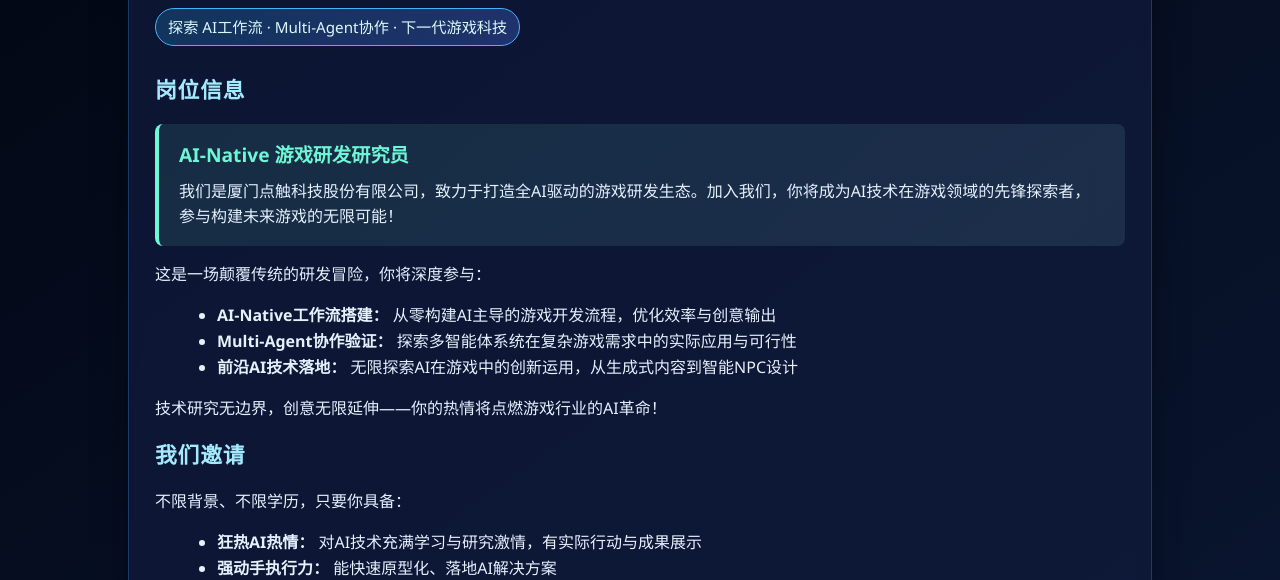
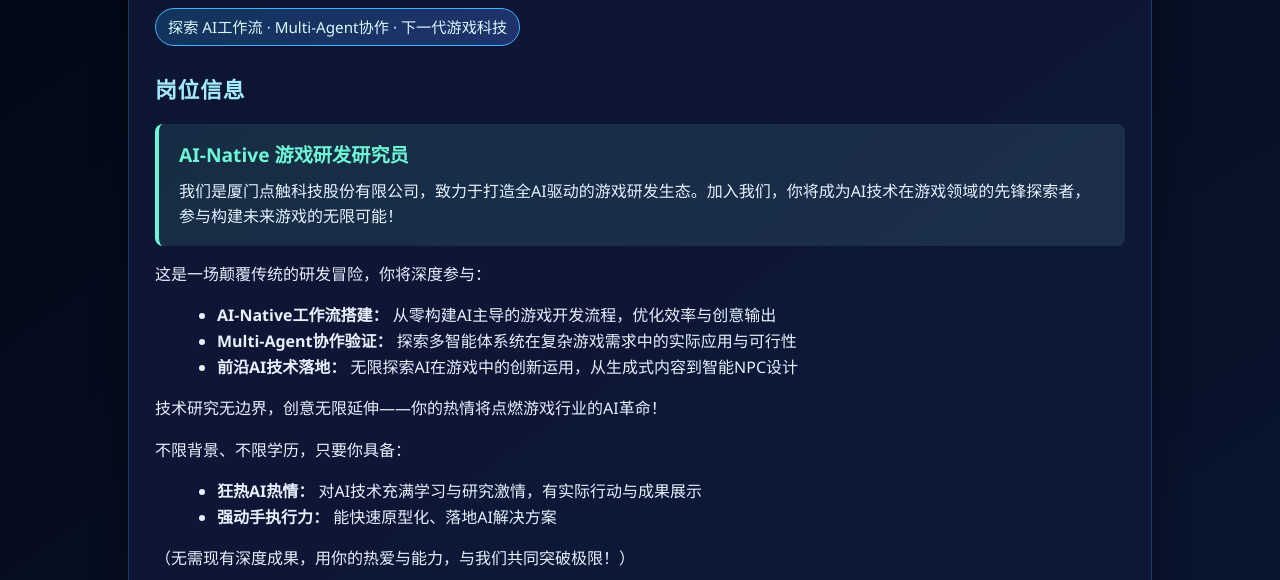
Before and after one commit to jasminehuang477-cmd/dckj, a plain HTML site: page index.html in a window 1280 px wide. Shown: the part 220-800 px from the top of the page. Drawn offline with Linux system fonts and the light colour scheme.

Commit message:
Update index.html

```diff
--- a/index.html
+++ b/index.html
@@ -3,7 +3,7 @@
 <head>
   <meta charset="UTF-8" />
   <meta name="viewport" content="width=device-width, initial-scale=1.0" />
-  <title>厦门点触科技股份有限公司 · AI-Native 游戏科研岗招聘</title>
+  <title>厦门点触科技股份有限公司 · AI-Native游戏岗位招聘</title>
   <style>
     body {
       margin: 0;
@@ -127,7 +127,6 @@
       </ul>
       <p>技术研究无边界，创意无限延伸——你的热情将点燃游戏行业的AI革命！</p>
 
-      <h2>我们邀请</h2>
       <p>不限背景、不限学历，只要你具备：</p>
       <ul>
         <li><strong>狂热AI热情：</strong> 对AI技术充满学习与研究激情，有实际行动与成果展示</li>
```
